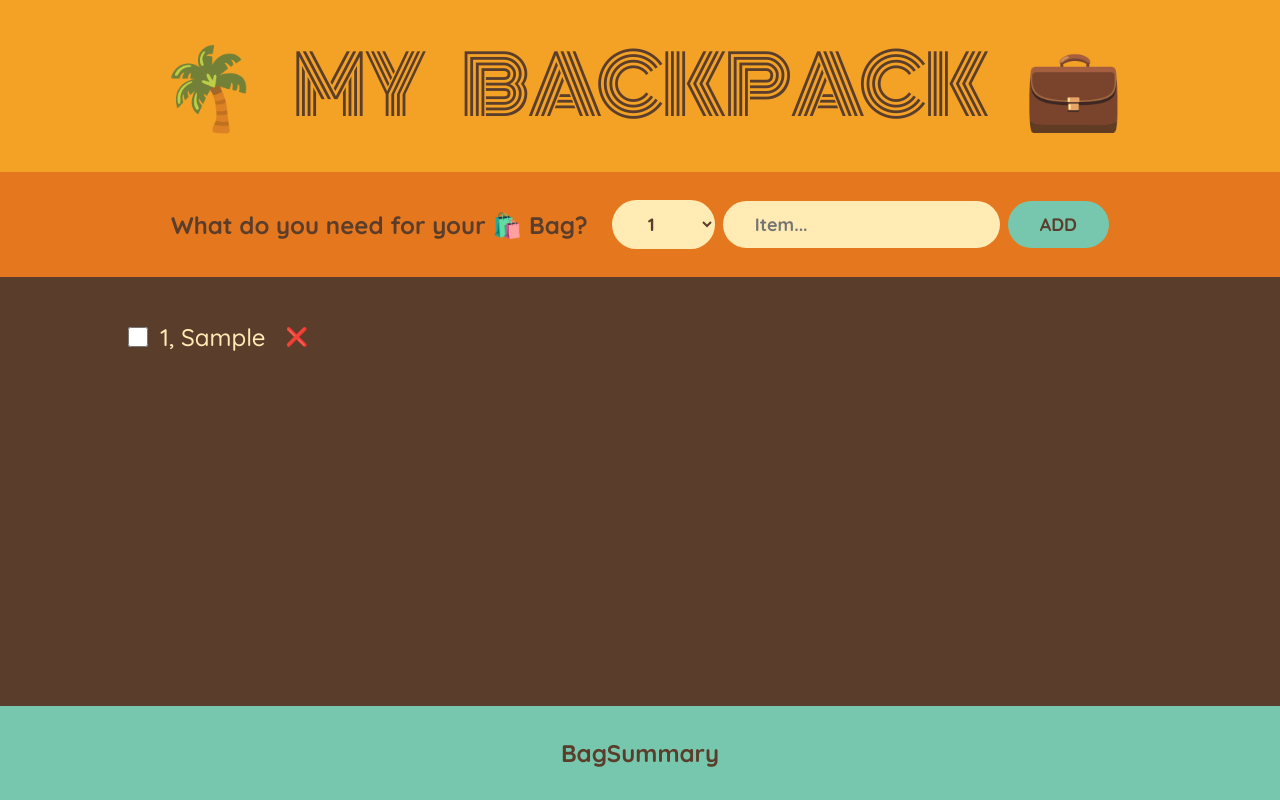
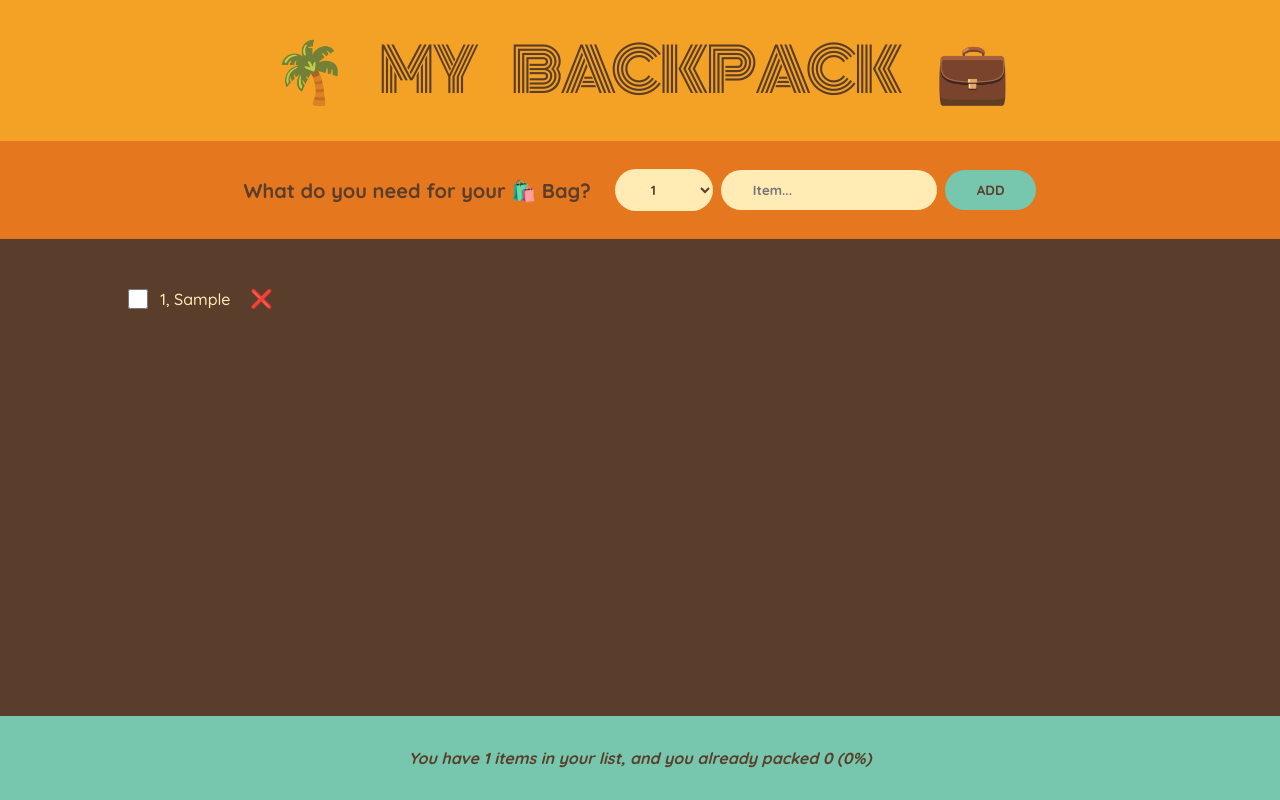
Before and after one commit to chinmay-gupta-2003/My-Bag, a React (Create React App) app: page / in a window 1280 px wide. Both pictures are taken after typing "Sample" into the empty fields and a click on the button "ADD". Built offline with nearby package versions, Linux system fonts and the light colour scheme; the HTML template or start-up script is replaced by a standard one.

Commit message:
added footer

```diff
--- a/src/App.js
+++ b/src/App.js
@@ -12,7 +12,7 @@ function App() {
       <Header />
       <AddItemForm setItems={setItems} />
       <BagList setItems={setItems} items={items} />
-      <BagSummary />
+      <BagSummary items={items} />
     </div>
   );
 }
--- a/src/components/BagSummary.jsx
+++ b/src/components/BagSummary.jsx
@@ -1,7 +1,27 @@
 import React from 'react';
 
-function BagSummary() {
-  return <footer className="stats">BagSummary</footer>;
+function BagSummary({ items }) {
+  const numItems = items.length;
+  const numPackedItems = items.filter((item) => item.packed).length;
+  const percentage = Math.round((numPackedItems / numItems) * 100);
+
+  if (numItems === 0)
+    return (
+      <p className="stats">
+        <em>Start adding some items to your packing list 😎</em>
+      </p>
+    );
+
+  return (
+    <footer className="stats">
+      <em>
+        {percentage === 100
+          ? 'You got everything! Ready to go ✈️'
+          : `You have ${numItems} items in your list, and you already packed
+      ${numPackedItems} (${percentage}%)`}
+      </em>
+    </footer>
+  );
 }
 
 export default BagSummary;
--- a/src/index.css
+++ b/src/index.css
@@ -11,7 +11,7 @@ html {
 }
 
 body {
-  font-size: 2.4rem;
+  font-size: 1.6rem;
   font-family: sans-serif;
   color: #5a3e2b;
   font-family: 'Quicksand';
@@ -29,7 +29,7 @@ h1 {
   text-align: center;
   background-color: #f4a226;
   font-family: 'Monoton';
-  font-size: 8rem;
+  font-size: 6rem;
   text-transform: uppercase;
   font-weight: 400;
   word-spacing: 30px;
@@ -48,7 +48,7 @@ h1 {
 
 h3 {
   margin-right: 1.6rem;
-  font-size: 2.4rem;
+  font-size: 2rem;
 }
 
 button,
@@ -61,7 +61,6 @@ input {
   border-radius: 10rem;
   padding: 1.2rem 3.2rem;
   font-weight: 700;
-  font-size: 1.8rem;
   cursor: pointer;
 }
 
```
